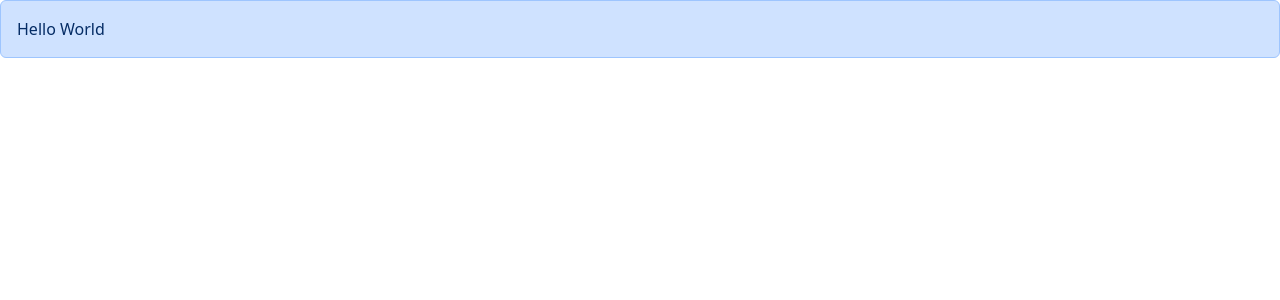
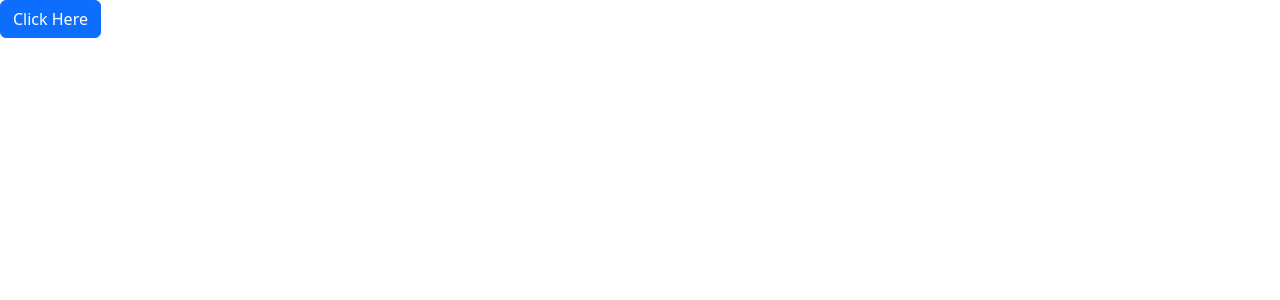
Before and after one commit to FarazRashid/ReactPractice, a React (Vite) app in the folder react-app/: page / in a window 1280 px wide. Shown: the top 300 px of the page. Built offline with nearby package versions, Linux system fonts and the light colour scheme.

Commit message:
Adds button component
Sets default value and uses interface

```diff
--- a/react-app/src/App.tsx
+++ b/react-app/src/App.tsx
@@ -1,9 +1,16 @@
-import { Alert } from "./components/Alert";
+import { Button } from "./components/Button";
 
 function App() {
+  function onClick() {
+    console.log("button clicked");
+  }
+
   return (
     <div>
-      <Alert>Hello World</Alert>
+      <Button type="primary" onClick={onClick}>
+        {" "}
+        Click Here
+      </Button>
     </div>
   );
 }
--- /dev/null
+++ b/react-app/src/components/Button.tsx
@@ -0,0 +1,15 @@
+import { ReactNode } from "react";
+
+interface Props {
+  children: ReactNode;
+  type?: "primary" | "secondary" | "danger" | "alert";
+  onClick: () => void;
+}
+
+export const Button = ({ children, type = "primary", onClick }: Props) => {
+  return (
+    <button type="button" className={"btn btn-" + type} onClick={onClick}>
+      {children}
+    </button>
+  );
+};
```
